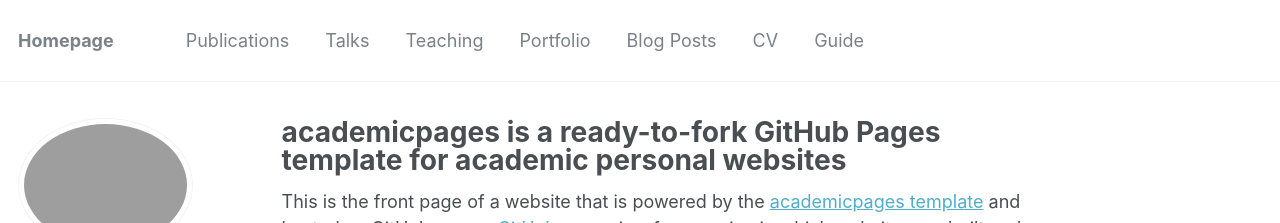
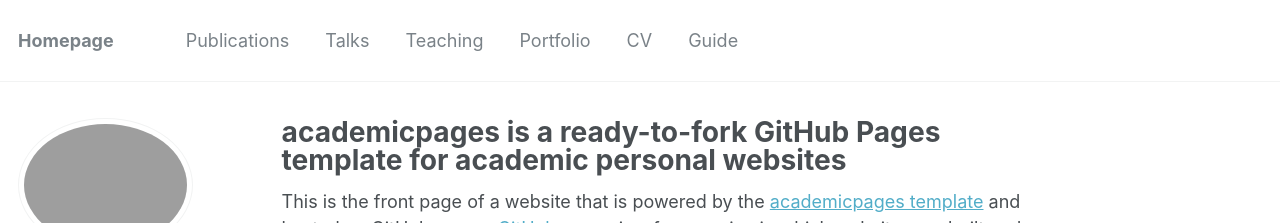
Before and after one commit to zhenwei-psych/zhenwei-psych.github.io, a Jekyll site: the page built from _pages/about.md, in a window 1280 px wide and 900 px high. Shown: the top 223 px of the window. Built offline with Jekyll 4.4.1, drawn with Linux system fonts in a browser that asks for light colours.

Commit message:
navigation bar

```diff
--- a/_data/navigation.yml
+++ b/_data/navigation.yml
@@ -12,11 +12,8 @@
   - title: "Portfolio"
     url: /portfolio/
 
-  - title: "Blog Posts"
-    url: /year-archive/
-
   - title: "CV"
-    url: /cv/
+    url: /files/ZhenWei_cv/
 
   - title: "Guide"
     url: /markdown/
```
